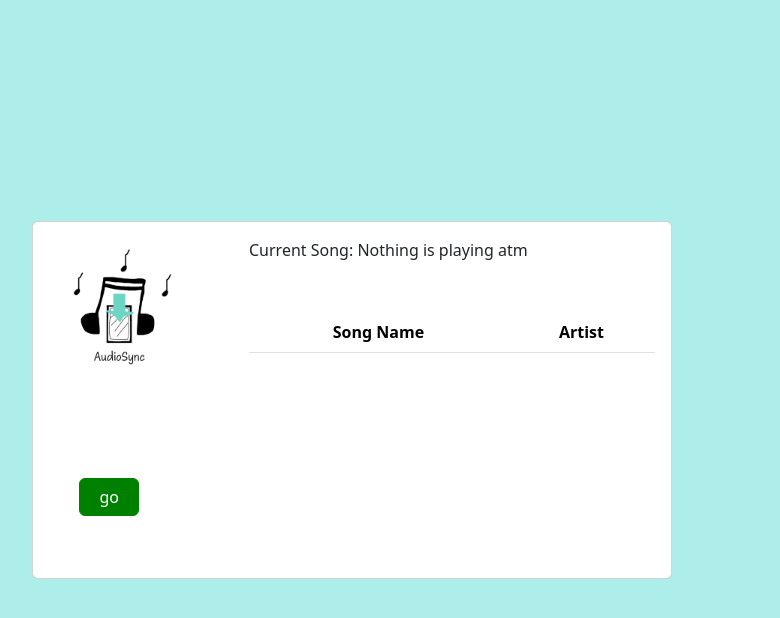
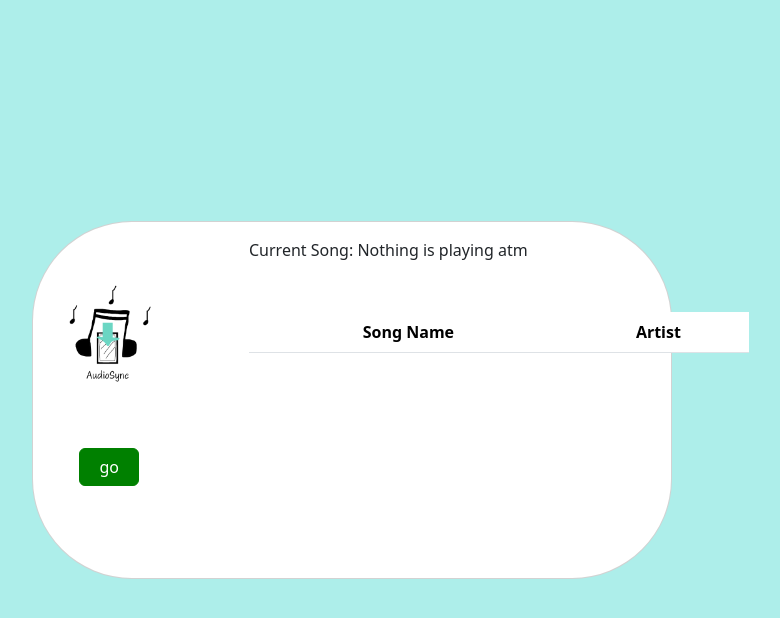
Before and after one commit to NSel1727/Audio-Sync, a React (Create React App) app in the folder Frontend/: page / in a window 1280 px wide. Both pictures are taken after a click on the button "Start!". Shown: the top 618 px of the page, without its empty margins (288-1068 px from the left). Built offline with nearby package versions, Linux system fonts and the light colour scheme.

Commit message:
Fix image issue

```diff
--- a/Frontend/src/App.css
+++ b/Frontend/src/App.css
@@ -43,8 +43,8 @@
 }
 
 .logo{
-  width: 150px;
-  height: 150px;
+  width: 125px;
+  height: 125px;
 }
 
 .startMusicText{
@@ -66,7 +66,7 @@
 .leftPanel{
   float: left;
   width: 10%;
-  margin-top: -10px;
+  margin-top: 30px;
 }
 
 .rightPanel{
@@ -77,8 +77,8 @@
   text-align: left;
 }
 
-.stopButton{
-  margin-top: 100px;
+.flagButton{
+  margin-top: 55px;
   margin-left: 50%;
   width: 60px;
 }
@@ -87,6 +87,7 @@
   overflow: scroll;
   margin-top: 50px;
   height:250px;
+  width:500px;
 }
 
 .green{
--- a/Frontend/src/Cards/simulation.js
+++ b/Frontend/src/Cards/simulation.js
@@ -8,6 +8,12 @@ function Simulation(props){
   const [tableContent, setTableContent] = useState([]);
   const [currentSong, setCurrentSong] = useState("Nothing is playing atm");
   const [isGreen, setIsGreen] = useState(true);
+
+  //setTableConect([...tableContent, newElement]);
+
+  function makeSongHTML(content){
+
+  }
 
   function onButtonClick(){
     if(isGreen){
@@ -26,7 +32,7 @@ function Simulation(props){
     return (
       <div className='leftPanel'>
         <Logo/>
-        <button type="button" class={(isGreen ? "green" : "") + " stopButton btn btn-danger"} onClick={() => onButtonClick()}>{isGreen ? "go" : "stop"}</button>
+        <button type="button" class={(isGreen ? "green" : "") + " flagButton btn btn-danger"} onClick={() => onButtonClick()}>{isGreen ? "go" : "stop"}</button>
       </div>
     )
   }
@@ -55,7 +61,7 @@ function Simulation(props){
   }
 
   return (
-    <div class="aligns-items-center justify-content-center card text-center w-50 position-absolute top-50 start-50 translate-middle">
+    <div class="homepage aligns-items-center justify-content-center card text-center w-50 position-absolute top-50 start-50 translate-middle">
       <div class="card-body">
         {leftPanel()}
         {rightPanel()}
```
